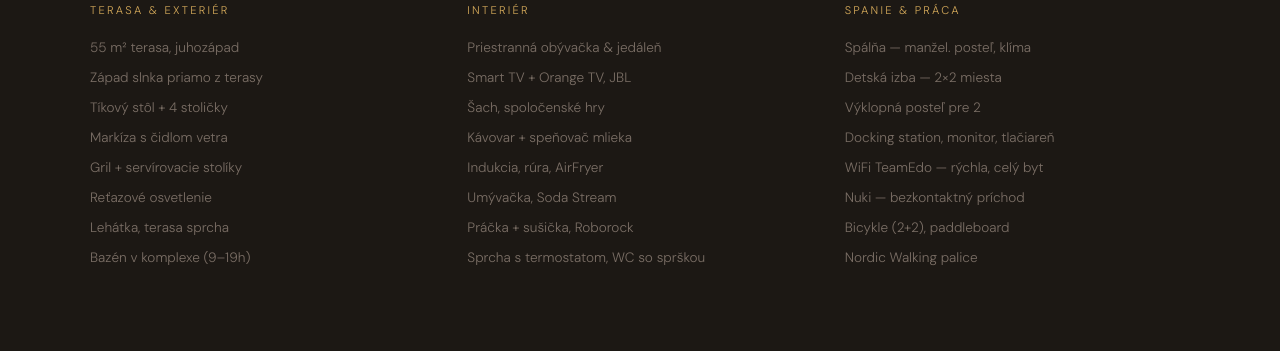
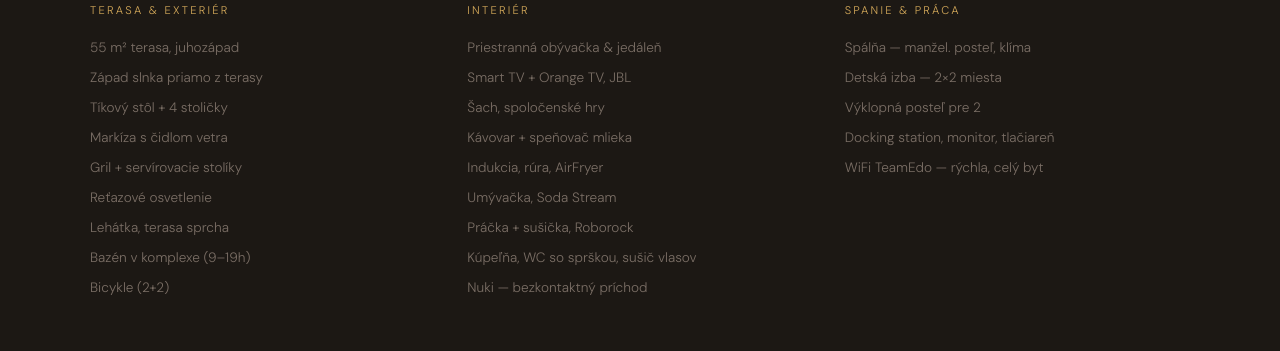
Before and after one commit to Linea5/edo-apartment, a plain HTML site: page index.html in a window 1280 px wide. Shown: the part 8562-8913 px from the top of the page. Drawn offline with nearby package versions, Linux system fonts and the light colour scheme; no server answers.

Commit message:
Add files via upload

```diff
--- a/index.html
+++ b/index.html
@@ -1296,6 +1296,7 @@
           <li>Reťazové osvetlenie</li>
           <li>Lehátka, terasa sprcha</li>
           <li>Bazén v komplexe (9–19h)</li>
+          <li>Bicykle (2+2)</li>
         </ul>
       </div>
       <div>
@@ -1308,7 +1309,8 @@
           <li>Indukcia, rúra, AirFryer</li>
           <li>Umývačka, Soda Stream</li>
           <li>Práčka + sušička, Roborock</li>
-          <li>Sprcha s termostatom, WC so sprškou</li>
+          <li>Kúpeľňa, WC so sprškou, sušič vlasov</li>
+          <li>Nuki — bezkontaktný príchod</li>
         </ul>
       </div>
       <div>
@@ -1319,9 +1321,6 @@
           <li>Výklopná posteľ pre 2</li>
           <li>Docking station, monitor, tlačiareň</li>
           <li>WiFi TeamEdo — rýchla, celý byt</li>
-          <li>Nuki — bezkontaktný príchod</li>
-          <li>Bicykle (2+2), paddleboard</li>
-          <li>Nordic Walking palice</li>
         </ul>
       </div>
     </div>
```
